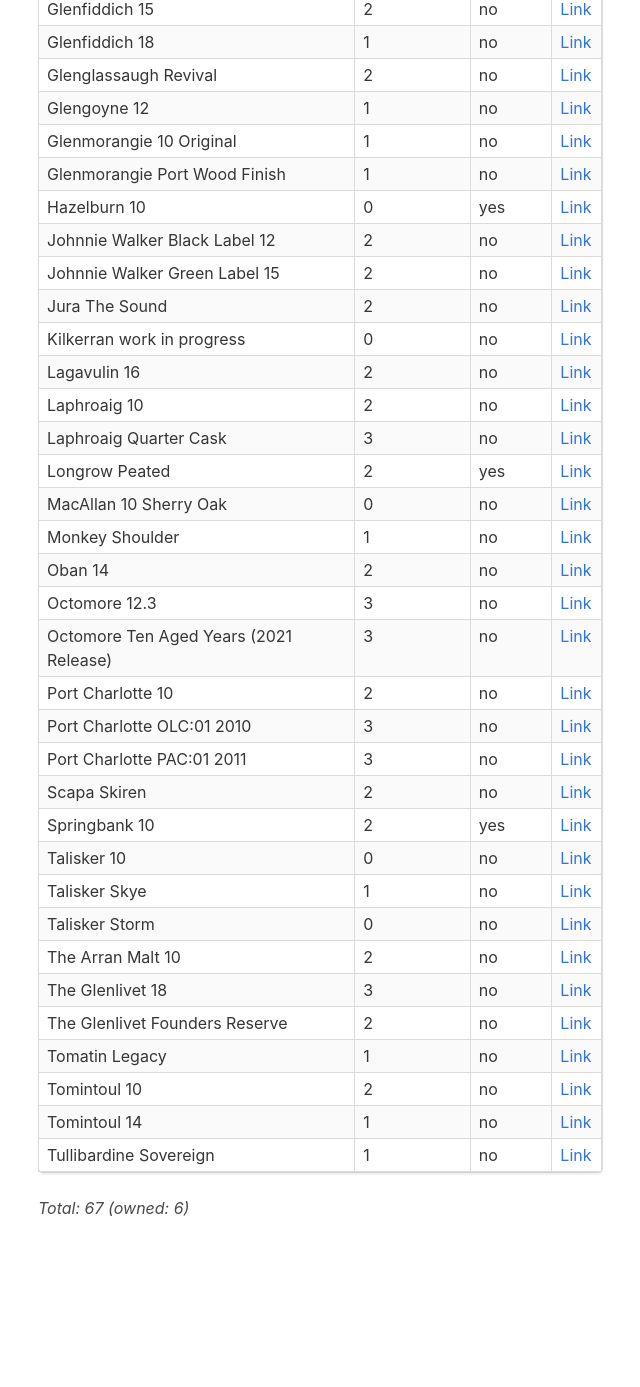
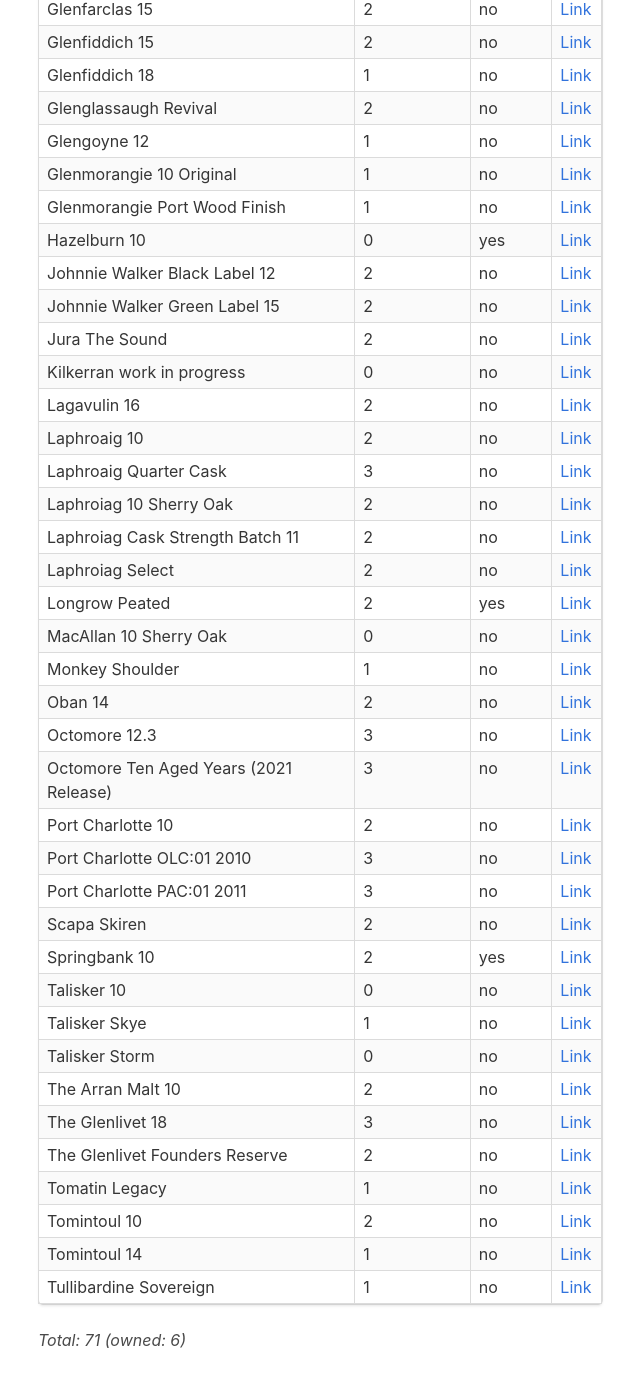
Before and after one commit to grega/whisky, a Jekyll site: the page built from scottish.html, in a window 1280 px wide and 1400 px high, scrolled down 1470 px. Shown: the top 1387 px of the window, without its empty margins (26-666 px from the left). Built offline with Jekyll 4.4.1, drawn with Linux system fonts in a browser that asks for light colours; nearby versions of some CDN libraries; before the commit the page ends 2738 px from its top, so only the background shows below that.

Commit message:
Update tried.yml

```diff
--- a/_data/scottish/tried.yml
+++ b/_data/scottish/tried.yml
@@ -204,3 +204,15 @@
 
 - name: Octomore Ten Aged Years (2021 Release)
   rating: 3
+
+- name: Ardbeg An Oa
+  rating: 3
+
+- name: Laphroiag Select
+  rating: 2
+
+- name: Laphroiag 10 Sherry Oak
+  rating: 2
+
+- name: Laphroiag Cask Strength Batch 11
+  rating: 2
```
